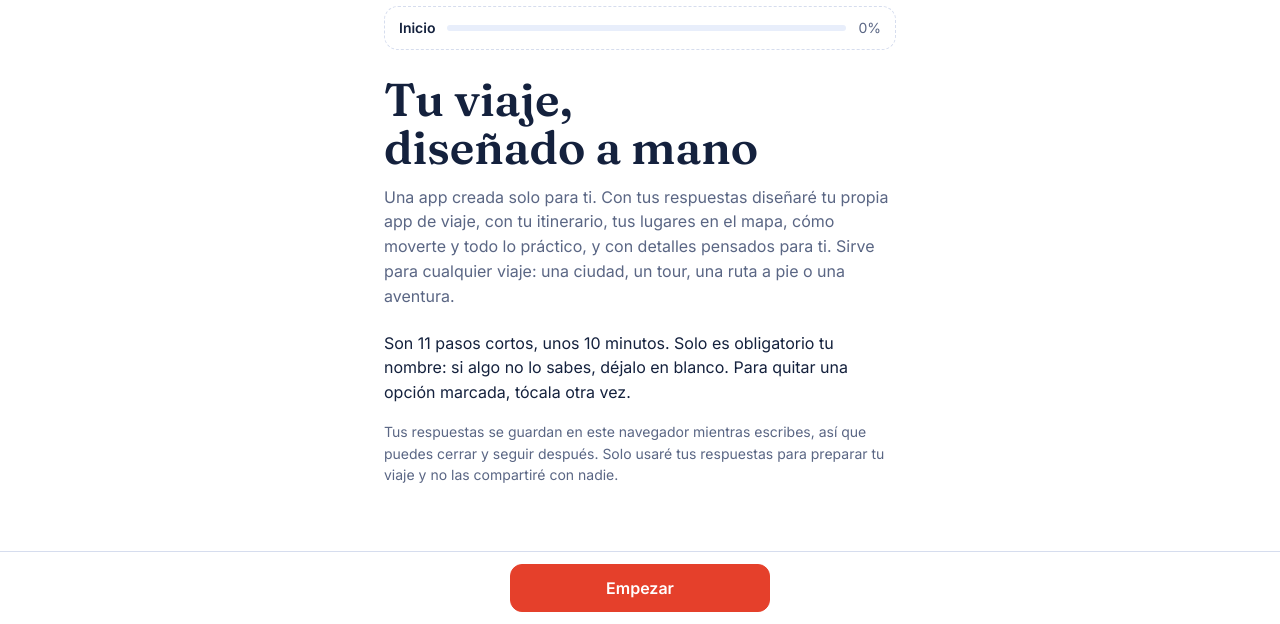
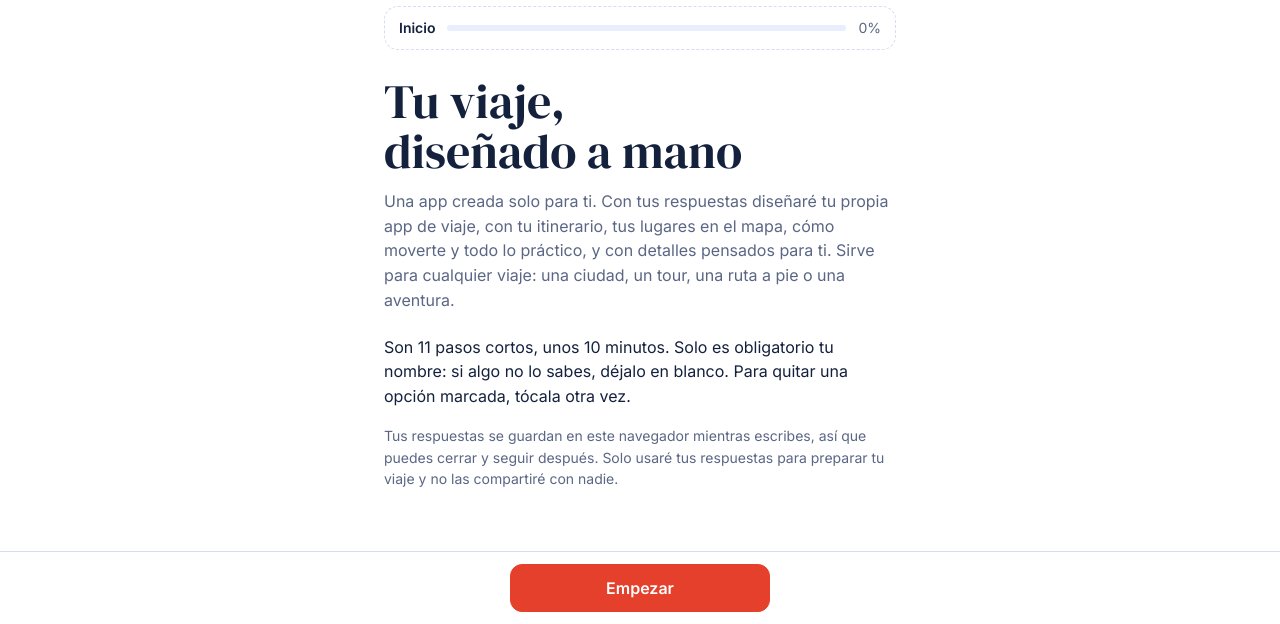
Before and after one commit to javierov/viajes-disenados-a-mano, a plain HTML site: page index.html in a window 1280 px wide. Shown: the part 176-800 px from the top of the page. Drawn offline with Linux system fonts and the light colour scheme.

Commit message:
Add files via upload

```diff
--- a/index.html
+++ b/index.html
@@ -5,12 +5,12 @@
 <meta name="viewport" content="width=device-width, initial-scale=1">
 <title>Tu viaje, diseñado a mano</title>
 <link rel="preconnect" href="https://fonts.googleapis.com">
-<link href="https://fonts.googleapis.com/css2?family=Fraunces:opsz,wght@9..144,600&family=Inter:wght@400;500;600&display=swap" rel="stylesheet">
+<link href="https://fonts.googleapis.com/css2?family=DM+Serif+Display&family=Inter:wght@400;500;600&display=swap" rel="stylesheet">
 <style>
 /* VOICE: warm, personal, unhurried — a friend asking good questions before planning your trip
    IDEA: a travel journal's first page crossed with a boarding pass — one question card at a time
    PICTURE: the form itself, topped by Javier's illustrated banner; his train glides in on load and a pass-style progress strip
-   COLOUR and TYPE: white ground, cobalt tile blue lead, tomato-red accent; Fraunces titles, Inter body
+   COLOUR and TYPE: white ground, cobalt tile blue lead, tomato-red accent; DM Serif Display titles, Inter body
    LAYOUT: one calm column, max 640px; sticky Back/Next bar on phones */
 :root{color-scheme:light dark;
 --bg:light-dark(#ffffff,#0c1730);--ink:light-dark(#14213d,#eef2fb);--soft:light-dark(#5a6684,#a9b4cf);
@@ -27,8 +27,8 @@ body{margin:0;background:var(--bg);color:var(--ink);font:16px/1.55 Inter,system-
 @keyframes llega{from{transform:translateX(-110%)}to{transform:none}}
 @media (prefers-reduced-motion:reduce){.tiles.go .tren{animation:none;transform:none}}
 main{max-width:640px;margin:0 auto;padding:28px max(5vw,16px) 120px}
-h1{font:600 clamp(32px,7vw,46px)/1.05 Fraunces,Georgia,serif;margin:0 0 12px;text-wrap:balance}
-h2{font:600 clamp(26px,5.5vw,34px)/1.1 Fraunces,Georgia,serif;margin:0 0 6px;text-wrap:balance}
+h1{font:400 clamp(34px,7.4vw,48px)/1.05 "DM Serif Display",Georgia,serif;margin:0 0 12px;text-wrap:balance}
+h2{font:400 clamp(27px,5.8vw,34px)/1.1 "DM Serif Display",Georgia,serif;margin:0 0 6px;text-wrap:balance}
 .lead{color:var(--soft);margin:0 0 22px}
 .pass{display:flex;align-items:center;gap:12px;border:1.5px dashed var(--line);border-radius:14px;padding:10px 14px;margin-bottom:26px;font-size:14px;color:var(--soft)}
 .pass b{color:var(--ink);font-weight:600;white-space:nowrap}
```
